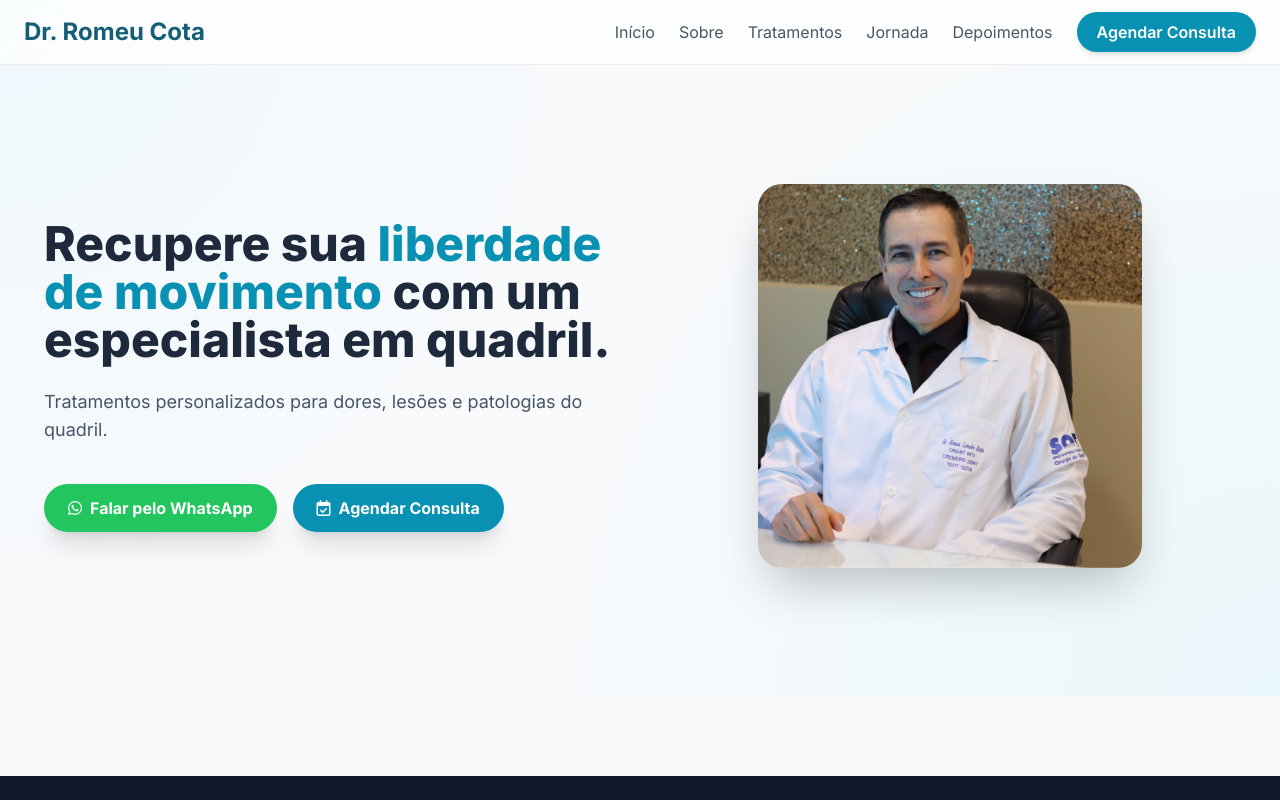
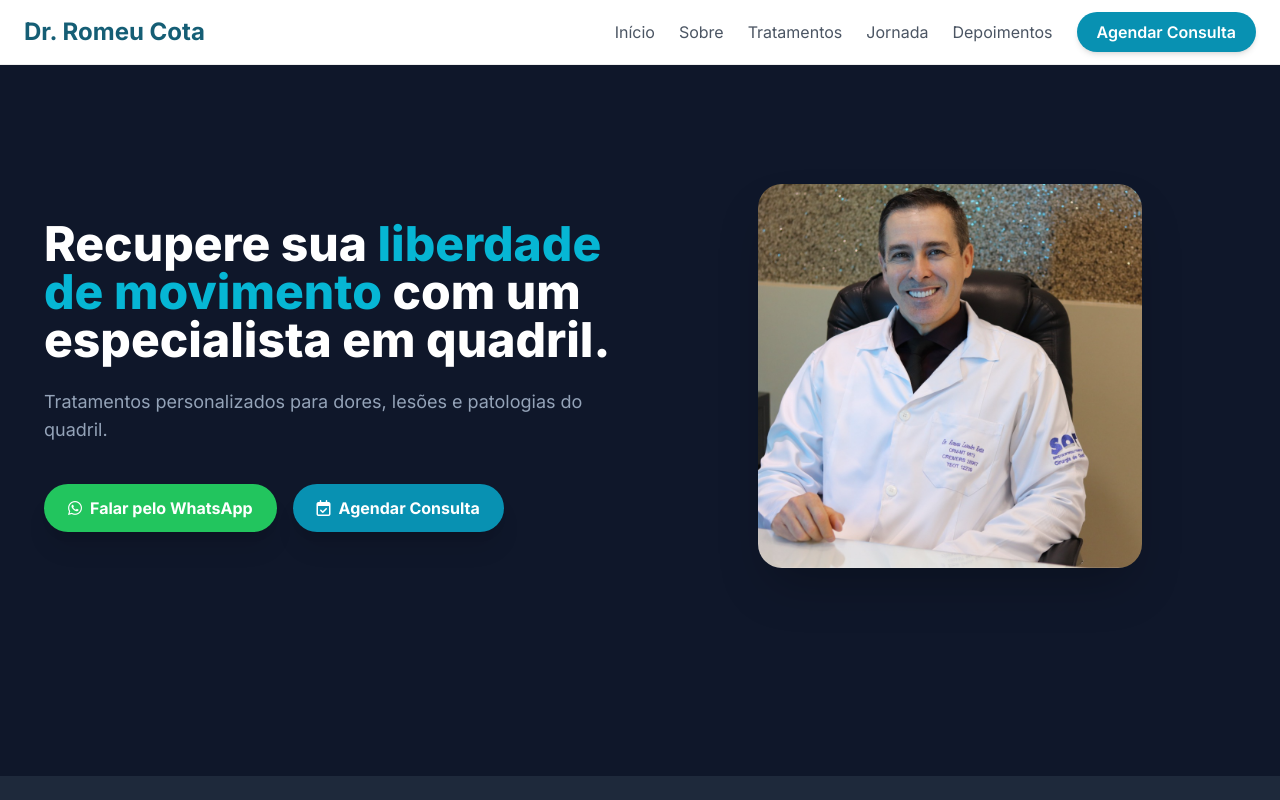
Before and after one commit to ErnandyLucena/dr-romeu-site, a plain HTML site: page index.html in a window 1280 px wide. Shown: the top 800 px of the page. Drawn offline with nearby package versions, Linux system fonts and the light colour scheme.

Commit message:
Add files via upload
ajustes header

```diff
--- a/index.html
+++ b/index.html
@@ -102,7 +102,7 @@
     }
 
         .glassmorphism {
-            background: rgba(255, 255, 255, 0.7);
+            background: rgb(255, 255, 255);
             backdrop-filter: blur(12px);
             -webkit-backdrop-filter: blur(12px);
             border-bottom: 1px solid rgba(200, 200, 200, 0.3);
@@ -195,13 +195,13 @@
         <!-- ======================= -->
         <!-- 2. Seção Hero           -->
         <!-- ======================= -->
-        <section id="inicio" class="gradient-background py-24 px-5 mb-5 md:mb-20 md:py-32 flex justify-center items-center ">
-            <div class="container mx-auto mt-5 md:mt-14 px-6 grid lg:grid-cols-2 justify-center gap-12 items-center">
+        <section id="inicio" class="bg-slate-900 py-24 px-5  md:py-32 flex justify-center items-center ">
+            <div class="container mx-auto mt-5 mb-5 md:mb-20 md:mt-14 px-6 grid lg:grid-cols-2 justify-center gap-12 items-center">
                 <div class="text-center lg:text-left reveal">
-                    <h1 class="text-4xl md:text-5xl font-extrabold text-slate-800 leading-tight">
-                        Recupere sua <span class="text-cyan-600">liberdade de movimento</span> com um especialista em quadril.
+                    <h1 class="text-4xl md:text-5xl font-extrabold text-white leading-tight">
+                        Recupere sua <span class="text-cyan-500">liberdade de movimento</span> com um especialista em quadril.
                     </h1>
-                    <p class="mt-6 text-lg text-slate-600 max-w-xl mx-auto lg:mx-0">
+                    <p class="mt-6 text-lg text-slate-400 max-w-xl mx-auto lg:mx-0">
                         Tratamentos personalizados para dores, lesões e patologias do quadril.
                     </p>
                     <div class="mt-10 flex flex-col sm:flex-row gap-4 justify-center lg:justify-start">
@@ -228,7 +228,7 @@
         <!-- ======================= -->
         <!-- 3. Sobre o Dr. Romeu    -->
         <!-- ======================= -->
-        <section id="sobre" class="py-20 lg:py-40 bg-slate-900 text-white ">
+        <section id="sobre" class="py-20 lg:py-40 bg-slate-800 text-white px-6 ">
     <div class="container mx-auto px-6 grid lg:grid-cols-5 gap-16 items-center">
 
         <div class="lg:col-span-2 flex justify-center reveal">
```
